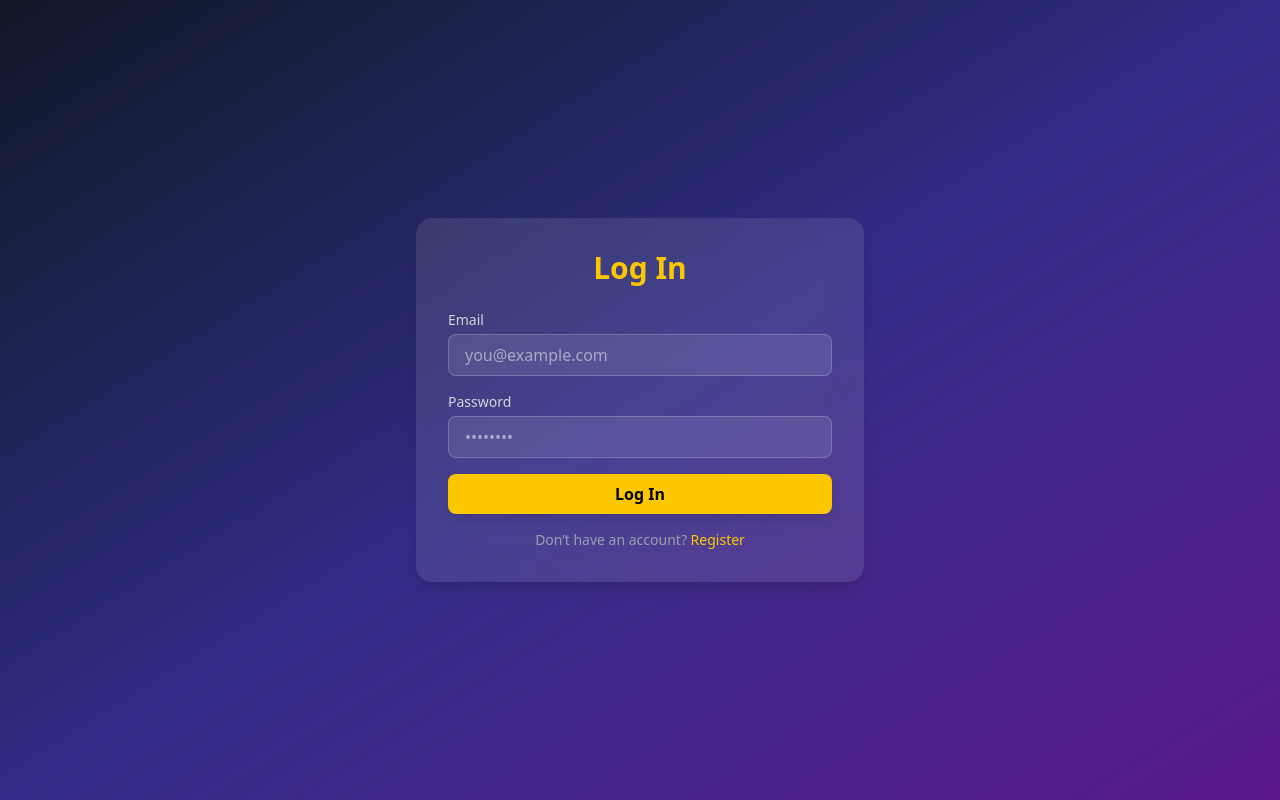
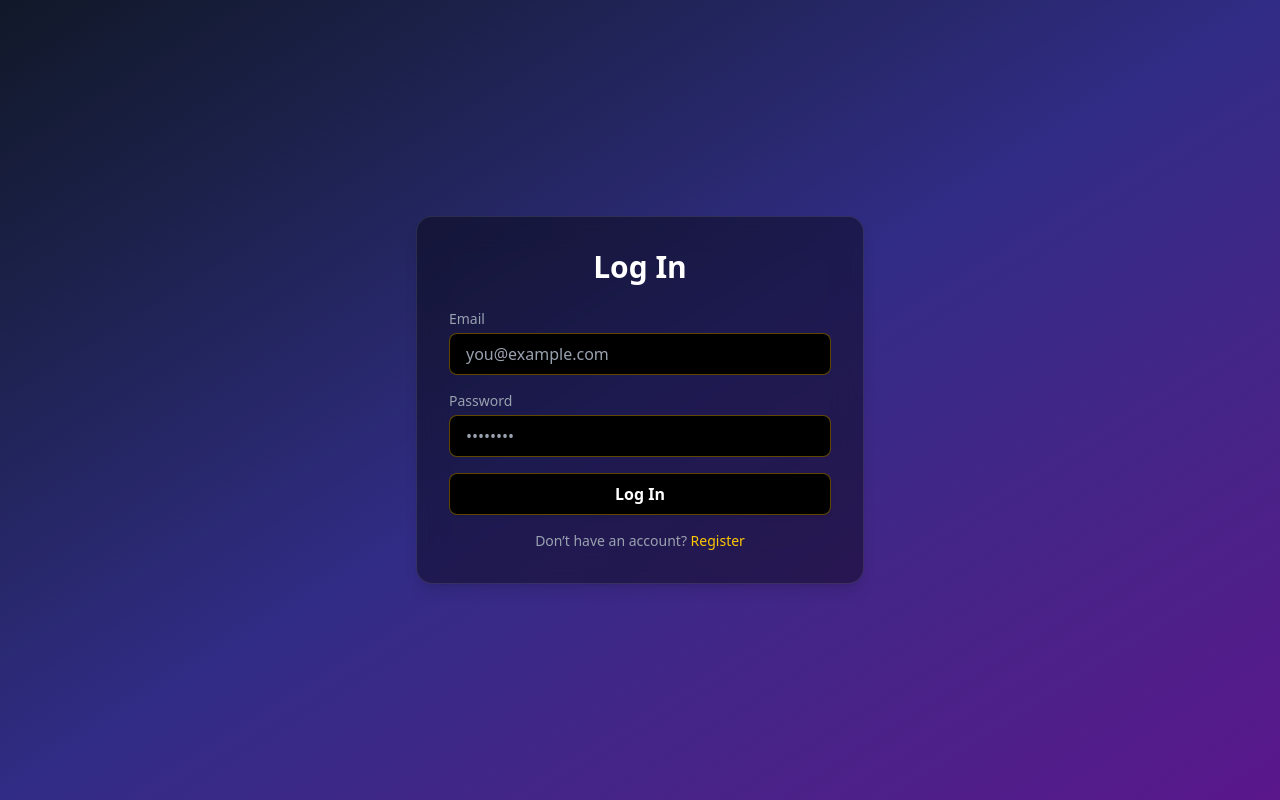
Before and after one commit to ashishkunthe/sendweave, a React (Vite) app: page /login in a window 1280 px wide. Built offline with nearby package versions, Linux system fonts and the light colour scheme.

Commit message:
added the new ui for auth pages

```diff
--- a/src/pages/LogIn.tsx
+++ b/src/pages/LogIn.tsx
@@ -24,8 +24,8 @@ export function LogIn() {
         form
       );
 
-      localStorage.setItem("token", res.data.token); // save JWT
-      navigate("/dashboard"); // redirect to dashboard
+      localStorage.setItem("token", res.data.token);
+      navigate("/dashboard");
     } catch (err: any) {
       setError(err.response?.data?.message || "Login failed");
     } finally {
@@ -36,52 +36,56 @@ export function LogIn() {
   return (
     <div className="min-h-screen bg-gradient-to-br from-gray-900 via-indigo-900 to-purple-900 flex items-center justify-center px-6">
       <motion.div
-        className="bg-white/10 backdrop-blur-lg p-8 rounded-2xl shadow-lg w-full max-w-md"
+        className="bg-black/40 backdrop-blur-lg p-8 rounded-2xl shadow-lg w-full max-w-md border border-white/10"
         initial={{ opacity: 0, y: 40 }}
         animate={{ opacity: 1, y: 0 }}
         transition={{ duration: 0.6 }}
       >
-        <h2 className="text-3xl font-bold text-center text-yellow-400 mb-6">
+        {/* Title */}
+        <h2 className="text-3xl font-bold text-center text-white mb-6">
           Log In
         </h2>
 
+        {/* Error */}
         {error && (
           <p className="text-red-400 text-sm text-center mb-4">{error}</p>
         )}
 
+        {/* Form */}
         <form onSubmit={handleSubmit} className="space-y-4">
           {/* Email */}
           <div>
-            <label className="block text-sm text-gray-300 mb-1">Email</label>
+            <label className="block text-sm text-gray-400 mb-1">Email</label>
             <input
               type="email"
               name="email"
               value={form.email}
               onChange={handleChange}
               required
-              className="w-full px-4 py-2 rounded-lg bg-white/10 text-white border border-white/20 focus:outline-none focus:ring-2 focus:ring-yellow-400"
+              className="w-full px-4 py-2 rounded-lg bg-black border border-yellow-500/40 text-white placeholder-gray-400 focus:border-yellow-500 focus:ring focus:ring-yellow-500/20 outline-none transition"
               placeholder="you@example.com"
             />
           </div>
 
           {/* Password */}
           <div>
-            <label className="block text-sm text-gray-300 mb-1">Password</label>
+            <label className="block text-sm text-gray-400 mb-1">Password</label>
             <input
               type="password"
               name="password"
               value={form.password}
               onChange={handleChange}
               required
-              className="w-full px-4 py-2 rounded-lg bg-white/10 text-white border border-white/20 focus:outline-none focus:ring-2 focus:ring-yellow-400"
+              className="w-full px-4 py-2 rounded-lg bg-black border border-yellow-500/40 text-white placeholder-gray-400 focus:border-yellow-500 focus:ring focus:ring-yellow-500/20 outline-none transition"
               placeholder="••••••••"
             />
           </div>
 
+          {/* Submit Button */}
           <motion.button
             type="submit"
             disabled={loading}
-            className="w-full bg-yellow-400 text-black font-semibold py-2 rounded-lg shadow-lg hover:bg-yellow-500 transition disabled:opacity-50"
+            className="w-full px-5 py-2 rounded-lg bg-black border border-yellow-500/40 text-white font-semibold hover:bg-yellow-500/20 hover:border-yellow-500 transition shadow-md disabled:opacity-50"
             whileHover={{ scale: loading ? 1 : 1.03 }}
             whileTap={{ scale: 0.97 }}
           >
@@ -89,6 +93,7 @@ export function LogIn() {
           </motion.button>
         </form>
 
+        {/* Switch to Register */}
         <p className="text-gray-400 text-sm text-center mt-4">
           Don’t have an account?{" "}
           <button
--- a/src/pages/Register.tsx
+++ b/src/pages/Register.tsx
@@ -26,7 +26,7 @@ export function Register() {
         form
       );
 
-      localStorage.setItem("token", res.data.token); // save JWT
+      localStorage.setItem("token", res.data.token);
       setSuccess("Account created successfully! Redirecting to dashboard...");
       setTimeout(() => navigate("/dashboard"), 1200);
     } catch (err: any) {
@@ -37,9 +37,9 @@ export function Register() {
   };
 
   return (
-    <div className="min-h-screen bg-gradient-to-br from-gray-900 via-indigo-900 to-purple-900 flex items-center justify-center px-6">
+    <div className="min-h-screen bg-gradient-to-br from-black via-gray-900 to-gray-800 flex items-center justify-center px-6">
       <motion.div
-        className="bg-white/10 backdrop-blur-lg p-8 rounded-2xl shadow-lg w-full max-w-md"
+        className="bg-black/60 backdrop-blur-lg p-8 rounded-2xl shadow-xl w-full max-w-md border border-white/10"
         initial={{ opacity: 0, y: 40 }}
         animate={{ opacity: 1, y: 0 }}
         transition={{ duration: 0.6 }}
@@ -101,7 +101,7 @@ export function Register() {
           <motion.button
             type="submit"
             disabled={loading}
-            className="w-full bg-yellow-400 text-black font-semibold py-2 rounded-lg shadow-lg hover:bg-yellow-500 transition disabled:opacity-50"
+            className="w-full px-5 py-2 rounded-lg bg-black border border-yellow-500/40 text-white font-semibold hover:bg-yellow-500/20 hover:border-yellow-500 transition shadow-md disabled:opacity-50"
             whileHover={{ scale: loading ? 1 : 1.03 }}
             whileTap={{ scale: 0.97 }}
           >
```
